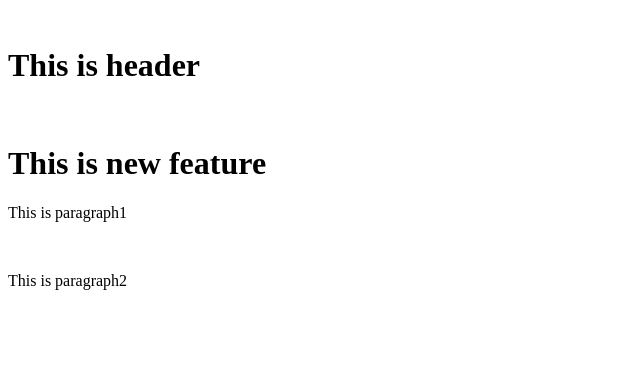
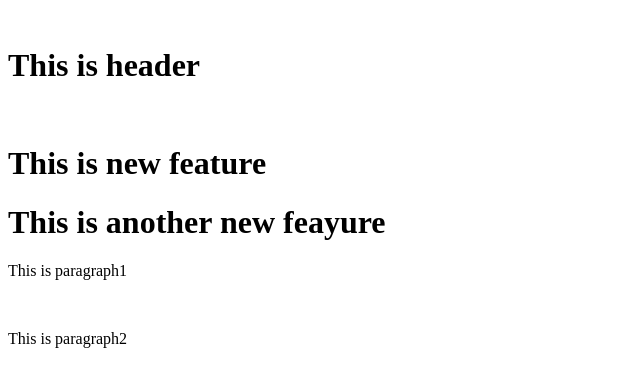
Before and after one commit to suchanu/sample_git2, a plain HTML site: page index.html in a window 1280 px wide. Shown: the whole page, without its empty margins (0-640 px from the left). Drawn offline with Linux system fonts and the light colour scheme.

Commit message:
another new feature added

```diff
--- a/index.html
+++ b/index.html
@@ -4,6 +4,7 @@
 <body>
 <h1>This is header</h1>
 <h1>This is new feature</h1>
+<h1>This is another new feayure</h1>
 <p>This is paragraph1</p>
 <p>This is paragraph2</p>
 </body>
```
